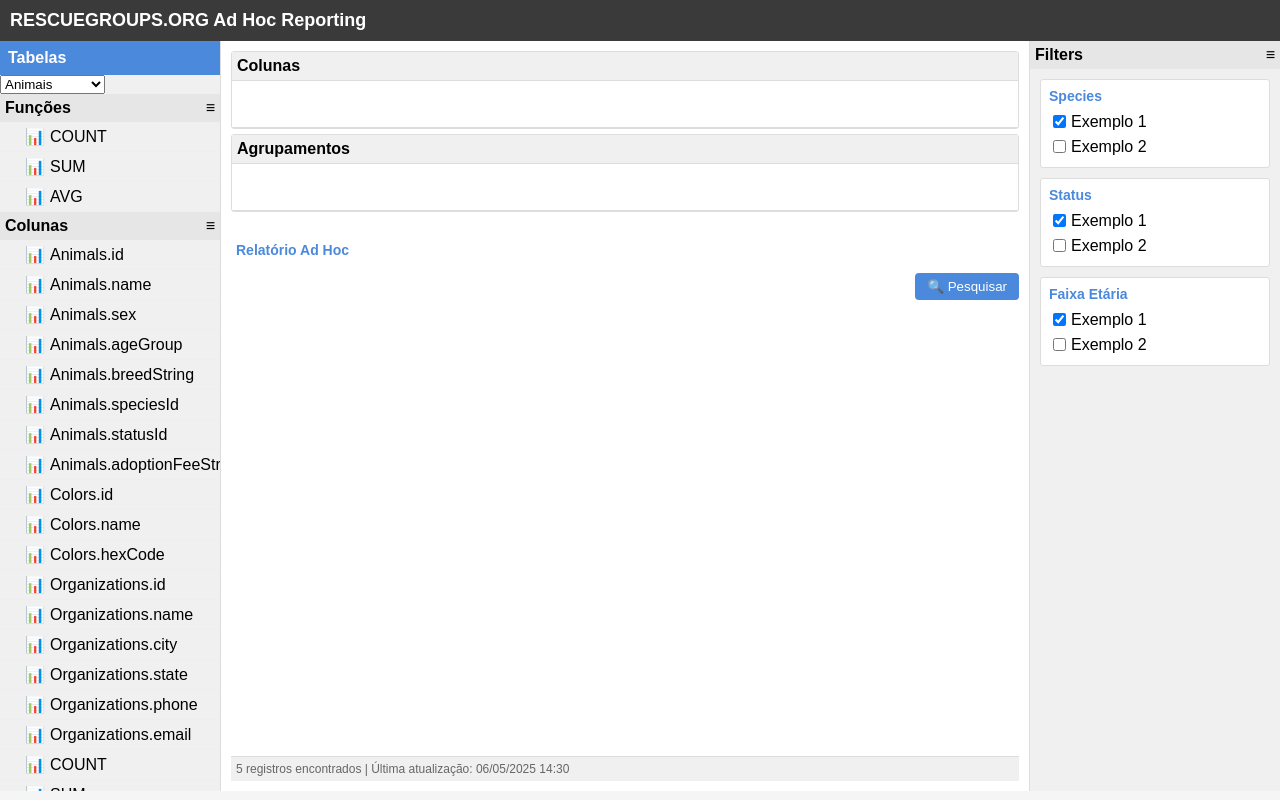
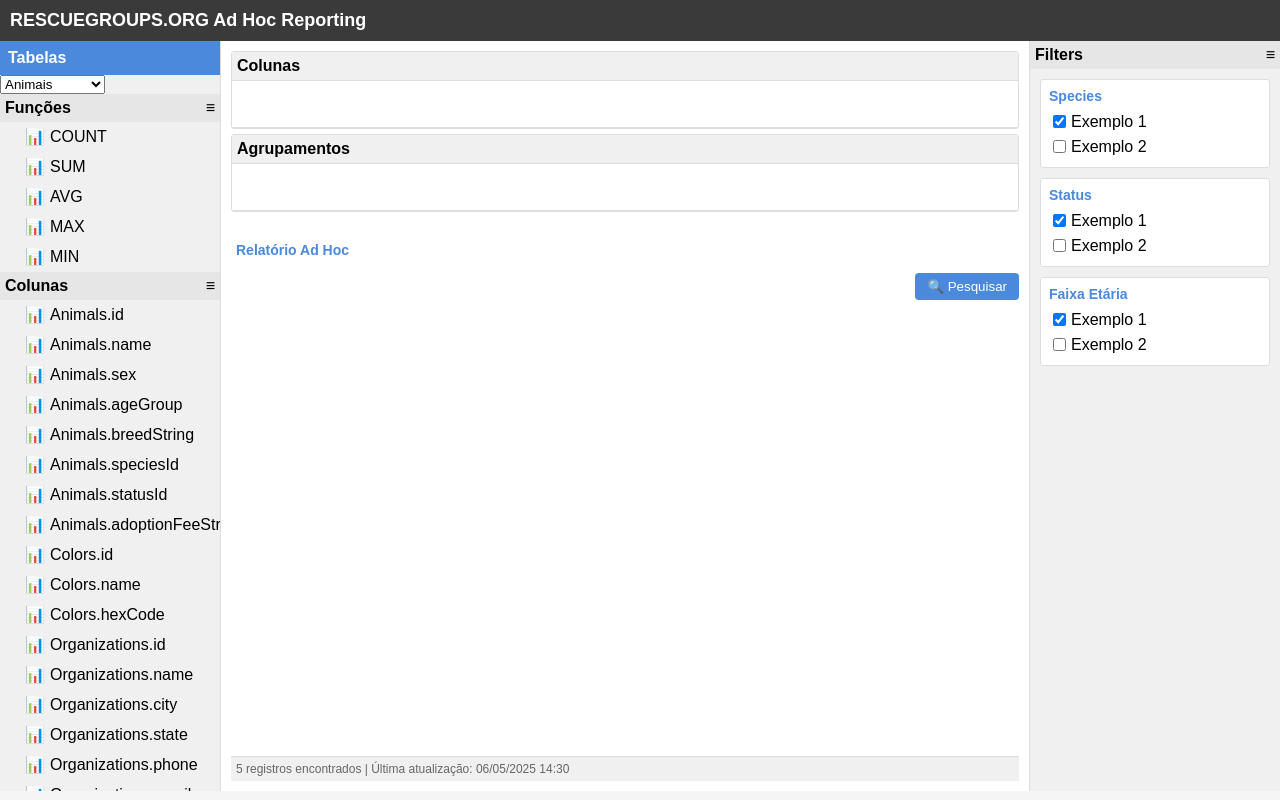
Before and after one commit to lLeo-sf/unifei-sin-spad02-projeto, a React (Create React App) app in the folder app/relatorio-ad-hoc/: page / in a window 1280 px wide. Built offline with nearby package versions, Linux system fonts and the light colour scheme.

Commit message:
add functions count, sum, avg, max, min

```diff
--- a/app/relatorio-ad-hoc/src/App.js
+++ b/app/relatorio-ad-hoc/src/App.js
@@ -70,7 +70,7 @@
     const [columns, setColumns] = useState([]);
     const [grouping, setGrouping] = useState([]);
 
-    const measuresFields = ['COUNT', 'SUM', 'AVG'];
+    const measuresFields = ['COUNT', 'SUM', 'AVG', 'MAX', 'MIN'];
 
     useEffect(() => {
         const baseFields = tableFields[selectedTable].base.map(field => `${selectedTable}.${field}`);
```
